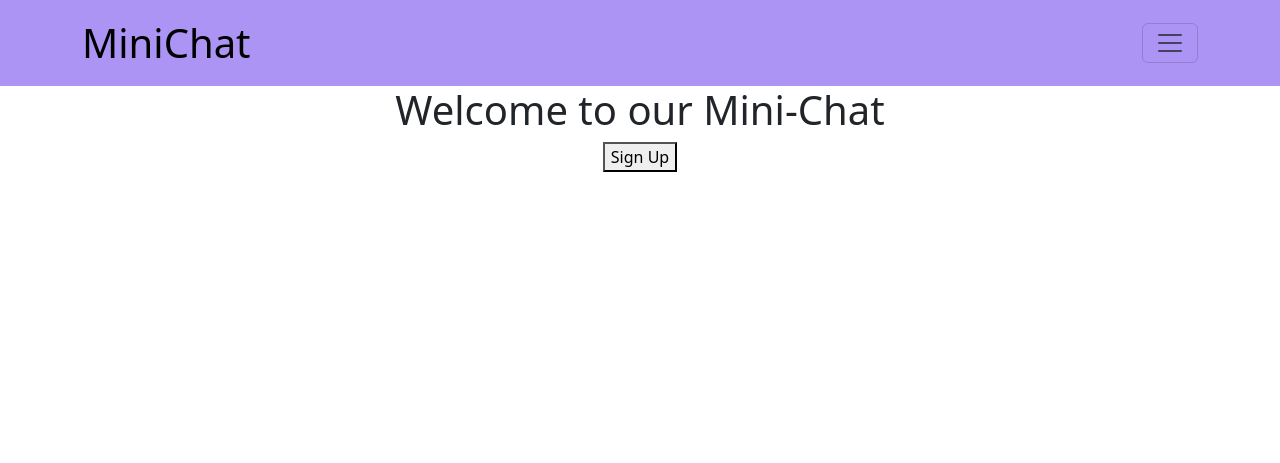
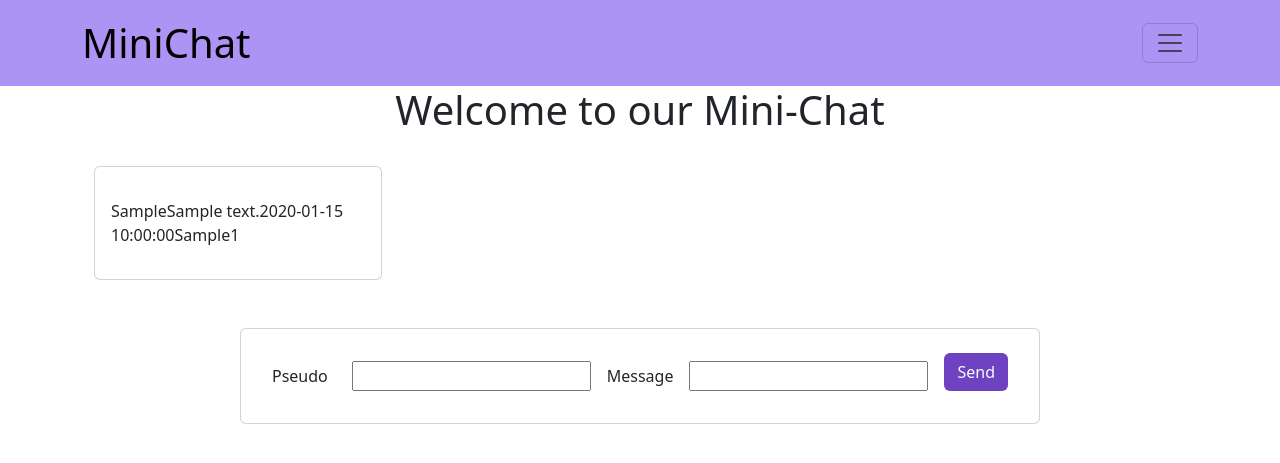
Before and after one commit to yunAyse/Vanilla-TP-MiniChat, a PHP site: page / in a window 1280 px wide. Shown: the top 463 px of the page. Run offline with PHP 8.4, Linux system fonts and the light colour scheme; tables that the repository leaves empty hold one stand-in row (values such as "Sample post"); a stand-in replaces the project's code that opens the database connection.

Commit message:
progress

```diff
--- a/index.php
+++ b/index.php
@@ -6,13 +6,63 @@ include_once('./partials/footer.php');
 ?>
 
 
-  <main class="container-md ">
-    <div class="d-flex flex-column align-items-center">
-      <h1>Welcome to our Mini-Chat</h1>
+<section class="container-md">
+  <div class="d-flex flex-column align-items-center">
+    <h1>Welcome to our Mini-Chat</h1>
 
-  <a href="./pages/create-user.php">
-    <button>Sign Up</button>
-  </a>
-    </div>
 
-  </main>
+
+  </div>
+</section>
+
+<section class="container-md mt-4">
+
+<div class="container-md d-flex flex-column" id="chat-box">
+
+  <div class="card align-items-center" style="width: 18rem;">
+  <div class="card-body">
+    <p class="card-text">
+      <?php
+      include('./process/prepare-message-process.php');
+      foreach($jointures as $jointure) {
+        echo '<p>' .
+        $jointure['pseudo'].
+        $jointure['content'].
+        $jointure['created_at'].
+        $jointure['ip_adress'].
+        $jointure['user_id'].
+         '</p>';
+    }
+
+      ?>
+    </p>
+  </div>
+</div>
+
+<div class="container-md d-flex mt-5 justify-content-center align-items-end">
+    <form action="../process/send-message-process.php" method="post">
+      <div class="card d-flex flex-column align-items-center" style="width: 50rem;">
+
+        <div class="card-body d-flex justify-content-center align-items-center">
+          <label for="pseudo" class="me-2">Pseudo </label>
+          <input type="text" name="pseudo" id="pseudo" class="my-3 mx-3">
+
+          <label for="message">Message </label>
+          <input type="text" name="content" class="my-3 mx-3">
+          <input type="hidden" name="created_at">
+          <input type="hidden" name="ip_adress">
+          <input type="hidden" name="user_id">
+
+          <input type="submit" value="Send" class="btn text-light mb-2" style="background-color: #6f42c1">
+
+        </div>
+
+      </div>
+    </form>
+  </div>
+</div>
+
+
+
+
+</section>
--- a/partials/header.php
+++ b/partials/header.php
@@ -10,18 +10,19 @@
 <body>
   <header>
   <nav class="navbar" style="background-color: #ac94f4;">
+
   <div class="container-md" id="links">
-    <a class="navbar-brand fs-1" href="#">MiniChat</a>
+    <a class="navbar-brand fs-1" href="index.php">MiniChat</a>
     <button class="navbar-toggler" type="button" data-bs-toggle="collapse" data-bs-target="#navbarText" aria-controls="navbarText" aria-expanded="false" aria-label="Toggle navigation">
       <span class="navbar-toggler-icon"></span>
     </button>
     <div class="collapse navbar-collapse" id="navbarText">
       <ul class="navbar-nav me-auto mb-2 mb-lg-0">
         <li class="nav-item">
-          <a class="nav-link" href="../index.php">Home</a>
+          <a class="nav-link" href="index.php">Home</a>
         </li>
         <li class="nav-item">
-          <a class="nav-link" href="../pages/chat.php">Chat</a>
+          <a class="nav-link" href="./pages/chat.php">Chat</a>
         </li>
       </ul>
     </div>
--- /dev/null
+++ b/process/prepare-message-process.php
@@ -0,0 +1,5 @@
+<?php
+require_once('./utilis/connect.php');
+
+$request = $db->query('SELECT * FROM message JOIN user ON message.user_id = user.id');
+    $jointures = $request->fetchAll();
```
Also changed, not shown: pages/chat.php (+19 -0 lines), pages/create-user.php (+7 -6 lines), process/create-user-process.php (+8 -3 lines), process/send-message-process.php (+43 -0 lines), pages/user-profile.php (deleted), process/modification-user-process.php (deleted), process/profile-user-process.php (deleted).
